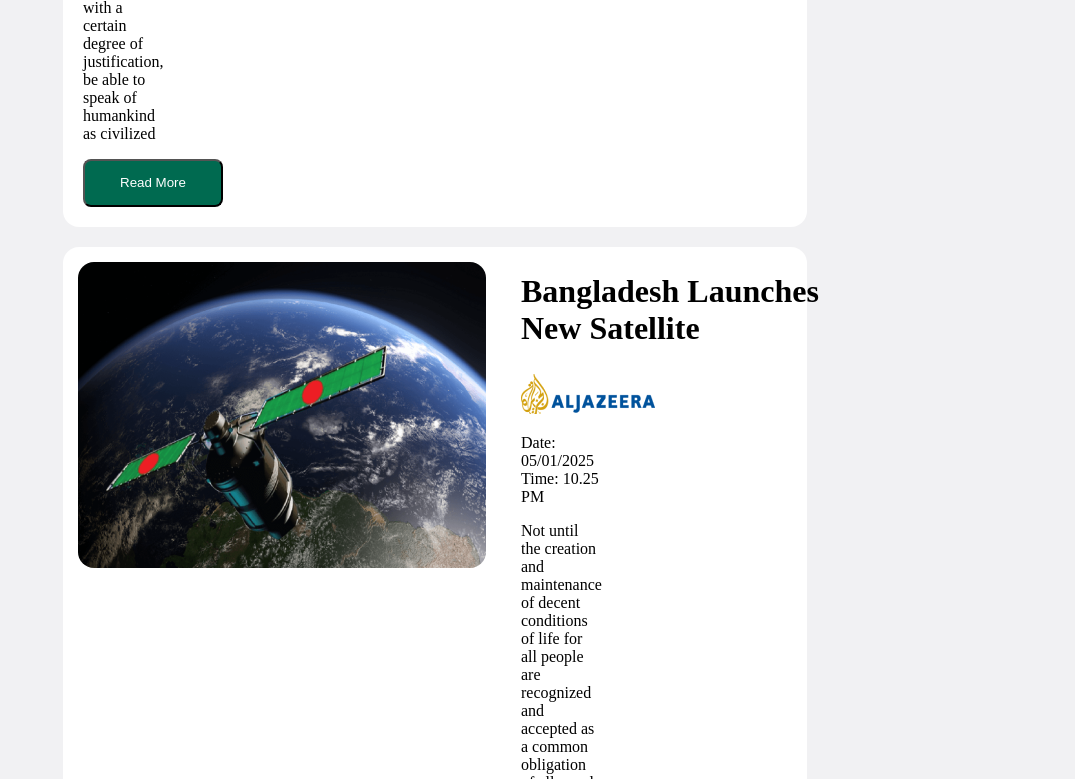
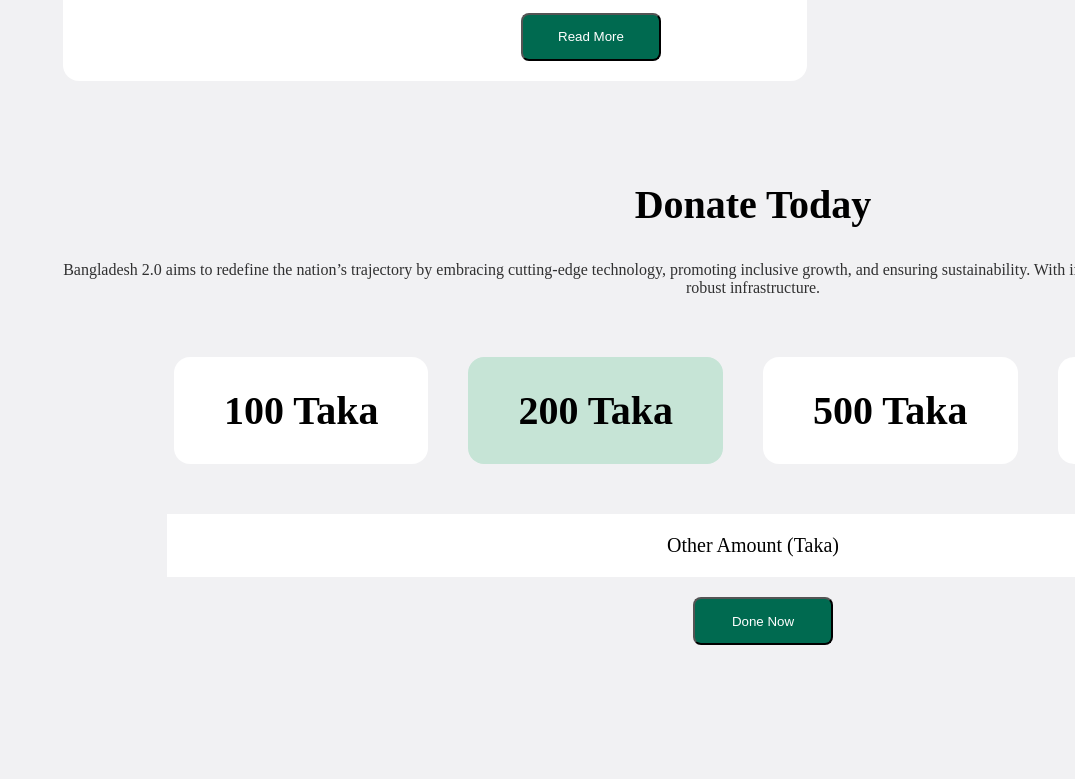
Before and after one commit to ImranB99/b11-a1-bd2.0, a plain HTML site: page index.html in a window 1280 px wide. Shown: the part 4059-4838 px from the top of the page, without its empty margins (205-1280 px from the left). After the commit the page ends 4732 px from the top, so only its background shows below. Drawn offline with Linux system fonts and the light colour scheme.

Commit message:
added donation section

```diff
--- a/Style/style.css
+++ b/Style/style.css
@@ -260,3 +260,71 @@ margin-left: 260px;
     margin-left: 20px;
     margin-bottom: 20px;
 }
+
+.donate-contener{
+    display: flex;
+    flex-direction: column;
+    justify-content: center;
+    align-items: center;
+    width: 1380px;
+    margin-left: 260px;
+    column-gap: 20px;
+}
+
+.donate-contener h1{
+    text-align: center;
+    font-size: 40px;
+    font-weight: bold;
+    margin-top: 80px;
+}
+
+.donate-contener p{
+    text-align: center;
+    font-size: 16px;
+    opacity: 0.8;
+    margin-bottom: 60px;
+}
+
+
+.Price-box{
+    display: flex;
+    justify-content: center;
+    align-items: center;
+    gap: 40px;
+
+
+}
+
+span{
+    background-color: white;
+    font-size: 40px;
+    font-weight: bold;
+    padding: 30px 50px;
+    border-radius: 16px;
+
+}
+
+.green{
+    background-color: rgba(198, 228, 214, 1);
+}
+
+.other-ammount{
+    margin-top: 50px;
+    background-color: white;
+    text-align: center;
+    padding: 20px 500px;
+
+    font-size: 20px;
+}
+
+ .btn-amount {
+    background-color: rgba(0, 106, 80, 1);
+    border-radius: 8px;
+    width: 140px;
+    height: 48px;
+    color: white;
+    font-size: ;
+    margin-left: 20px;
+    margin-top: 20px;
+    margin-bottom: 20px;
+}
--- a/index.html
+++ b/index.html
@@ -136,6 +136,19 @@
 
             </div>
         </section>
+        <section class="donate">
+           <div class="donate-contener">
+            <div>
+                <h1>Donate Today</h1>
+                <p>Bangladesh 2.0 aims to redefine the nation’s trajectory by embracing cutting-edge technology, promoting inclusive growth, and ensuring sustainability. With initiatives in renewable energy, digital transformation, and robust infrastructure.</p>
+            </div>
+            <div  class="Price-box">
+               <span class="Ammount">100 Taka</span> <span class="green">200 Taka</span> <span>500 Taka</span> <span>1000 Taka</span>
+            </div>
+            <div class="other-ammount">Other Amount (Taka)</div>
+            <button class="btn-amount">Done Now</button>
+           </div>
+        </section>
     </main>
     <footer>
 
```
